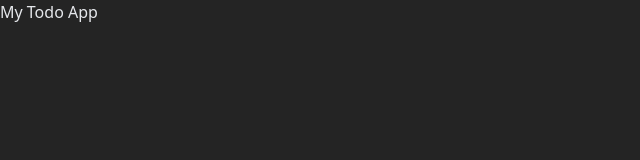
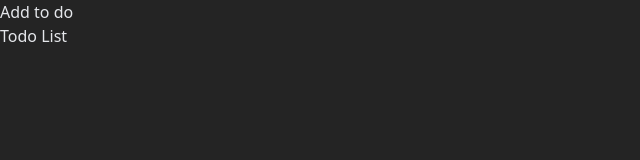
Before and after one commit to emonmahdi/react-typescript-todo-app, a React (Vite) app: page / in a window 1280 px wide. Shown: the top 160 px of the page, without its empty margins (0-640 px from the left). Built offline with nearby package versions, Linux system fonts and the light colour scheme.

Commit message:
create folder structure and toaster and addTodo and TodoList component

```diff
--- a/src/App.tsx
+++ b/src/App.tsx
@@ -1,7 +1,13 @@
+import { Toaster } from 'react-hot-toast'
+import AddTodo from './components/AddTodo'
+import TodoList from './components/TodoList'
+
 function App() {
   return (
     <div>
-      <h2>My Todo App</h2>
+      <Toaster position="bottom-center" />
+      <AddTodo />
+      <TodoList />
     </div>
   )
 }
--- /dev/null
+++ b/src/components/AddTodo.tsx
@@ -0,0 +1,9 @@
+const AddTodo = () => {
+  return (
+    <div>
+      <h2>Add to do</h2>
+    </div>
+  )
+}
+
+export default AddTodo
--- /dev/null
+++ b/src/components/TodoList.tsx
@@ -0,0 +1,9 @@
+const TodoList = () => {
+  return (
+    <div>
+      <h2>Todo List</h2>
+    </div>
+  )
+}
+
+export default TodoList
```
